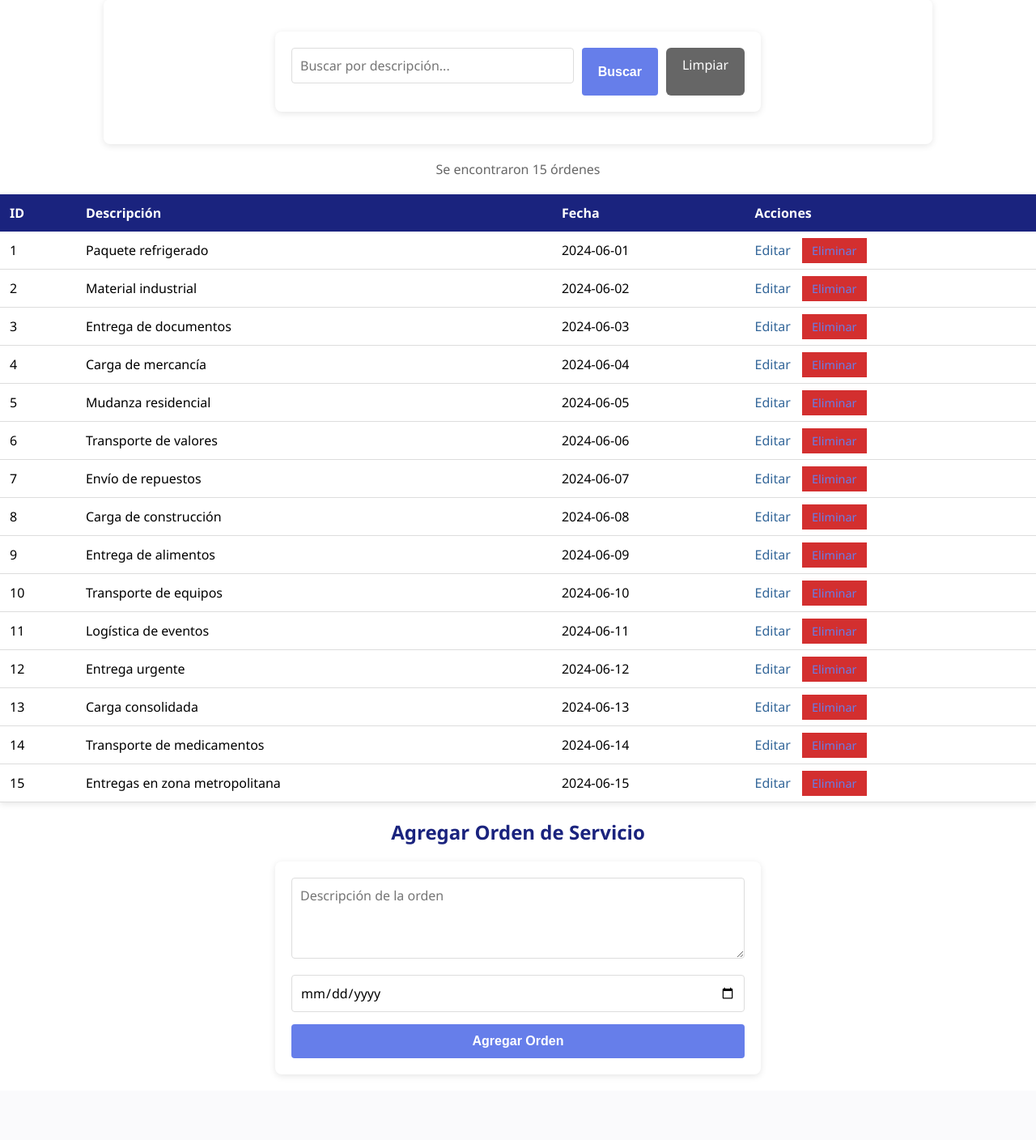
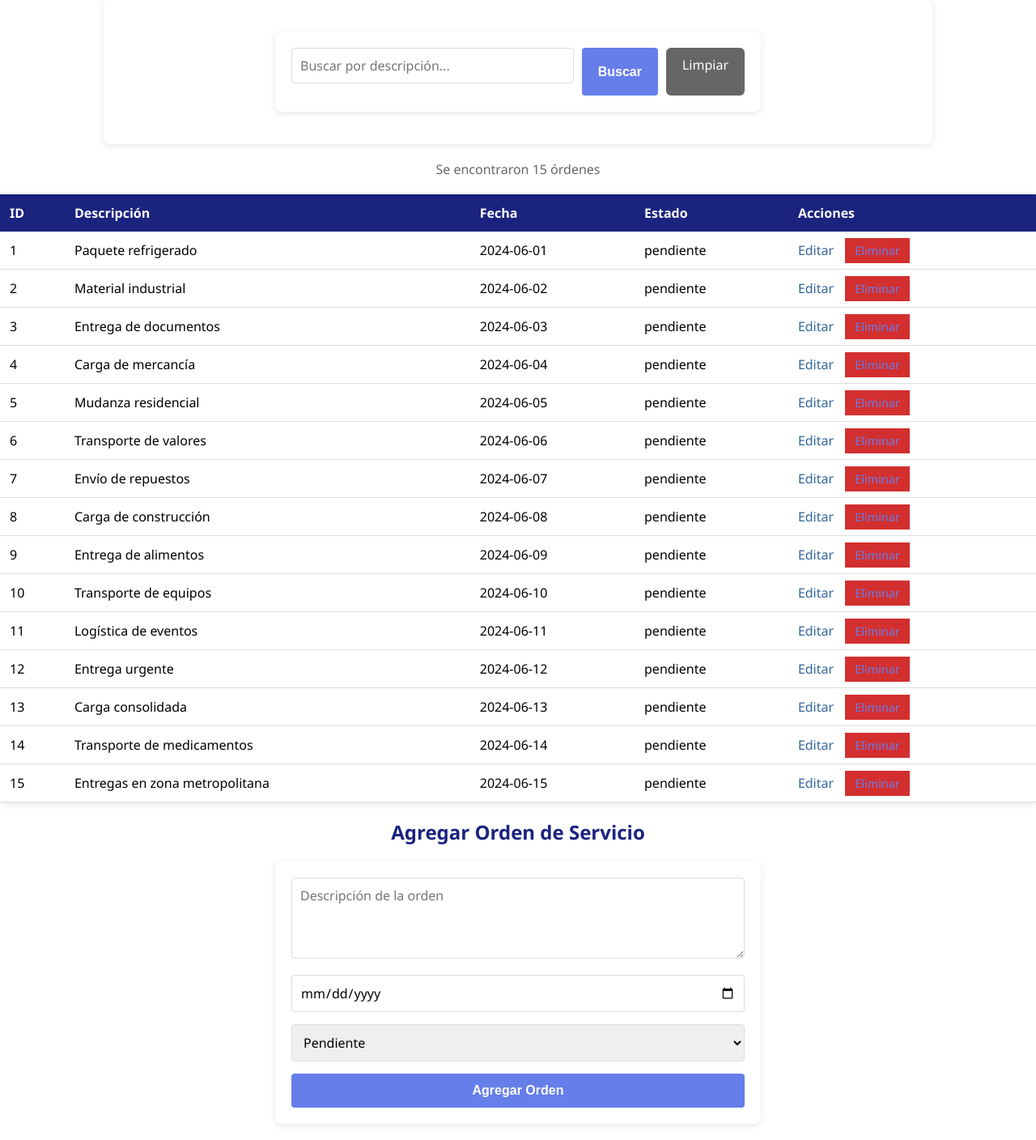
Before and after one commit to DonITpy/Bases-Proyecto-Final, a FastAPI app: page /ordenes_web in a window 1280 px wide. Shown: the part 201-1609 px from the top of the page at 81% size. Before the commit the page ends 1529 px from the top, so only its background shows below. Run offline with FastAPI, Linux system fonts and the light colour scheme; a user stored in the database is signed in; data comes from the database, SQL or seed files in the repository; data that the repository does not hold is empty.

Commit message:
Ordenes Arreglado

```diff
--- a/backend/app.py
+++ b/backend/app.py
@@ -1518,7 +1518,7 @@ def ordenes_web(request: Request, buscar: str = ""):
     })
 
 @app.post("/ordenes_create")
-def ordenes_create(request: Request, descripcion: str = Form(...), fecha: str = Form(...)):
+def ordenes_create(request: Request, descripcion: str = Form(...), fecha: str = Form(...), estado: str = Form("pendiente")):
     usuario = request.session.get("usuario")
     if not usuario or usuario["rol"] not in ["admin", "logistica"]:
         return RedirectResponse("/ordenes_web", status_code=303)
@@ -1537,13 +1537,18 @@ def ordenes_create(request: Request, descripcion: str = Form(...), fecha: str =
         error_msg = "La fecha es obligatoria"
     else:
         try:
-            from datetime import datetime
             fecha_obj = datetime.strptime(fecha, "%Y-%m-%d")
             if fecha_obj.date() > datetime.now().date():
                 error_msg = "La fecha de la orden no puede ser en el futuro"
         except:
             error_msg = "Formato de fecha inválido (use YYYY-MM-DD)"
 
+    # Validar estado
+    allowed_estados = ['pendiente', 'en progreso', 'completado', 'cancelado']
+    if not error_msg:
+        if estado not in allowed_estados:
+            error_msg = "Estado no válido"
+
     if error_msg:
         db = get_db()
         cursor = db.cursor(dictionary=True)
@@ -1560,8 +1565,8 @@ def ordenes_create(request: Request, descripcion: str = Form(...), fecha: str =
     db = get_db()
     cursor = db.cursor()
     try:
-        cursor.execute("INSERT INTO orden_servicio (descripcion, fecha) VALUES (%s,%s)",
-                       (descripcion, fecha))
+        cursor.execute("INSERT INTO orden_servicio (descripcion, fecha, estado) VALUES (%s,%s,%s)",
+                       (descripcion, fecha, estado))
         db.commit()
         db.close()
         return RedirectResponse("/ordenes_web", status_code=303)
@@ -1609,12 +1614,12 @@ def ordenes_edit(request: Request, id: int):
     return templates.TemplateResponse("ordenes_edit.html", {"request": request, "orden": orden, "usuario": usuario})
 
 @app.post("/ordenes_update/{id}")
-def ordenes_update(request: Request, id: int, descripcion: str = Form(...), fecha: str = Form(...)):
+def ordenes_update(request: Request, id: int, descripcion: str = Form(...), fecha: str = Form(...), estado: str = Form(...)):
     usuario = request.session.get("usuario")
     if not usuario or usuario["rol"] != "admin":
         return RedirectResponse("/ordenes_web", status_code=303)
 
-    # VALIDACIONES (mismo patrón que create)
+    # VALIDACIONES
     error_msg = None
 
     # Validar descripción
@@ -1628,13 +1633,18 @@ def ordenes_update(request: Request, id: int, descripcion: str = Form(...), fech
         error_msg = "La fecha es obligatoria"
     else:
         try:
-            from datetime import datetime
             fecha_obj = datetime.strptime(fecha, "%Y-%m-%d")
             if fecha_obj.date() > datetime.now().date():
                 error_msg = "La fecha de la orden no puede ser en el futuro"
         except:
             error_msg = "Formato de fecha inválido (use YYYY-MM-DD)"
 
+    # Validar estado
+    allowed_estados = ['pendiente', 'en progreso', 'completado', 'cancelado']
+    if not error_msg:
+        if estado not in allowed_estados:
+            error_msg = "Estado no válido"
+
     if error_msg:
         db = get_db()
         cursor = db.cursor(dictionary=True)
@@ -1651,10 +1661,8 @@ def ordenes_update(request: Request, id: int, descripcion: str = Form(...), fech
     db = get_db()
     cursor = db.cursor()
     try:
-        cursor.execute(
-            "UPDATE orden_servicio SET descripcion=%s, fecha=%s WHERE id_orden=%s",
-            (descripcion, fecha, id)
-        )
+        cursor.execute("UPDATE orden_servicio SET descripcion=%s, fecha=%s, estado=%s WHERE id_orden=%s",
+                       (descripcion, fecha, estado, id))
         db.commit()
         db.close()
         return RedirectResponse("/ordenes_web", status_code=303)
@@ -1669,7 +1677,7 @@ def ordenes_update(request: Request, id: int, descripcion: str = Form(...), fech
             "request": request,
             "orden": orden,
             "usuario": usuario,
-            "error": "Error al actualizar orden"
+            "error": f"Error al actualizar orden: {str(e)}"
         })
 
 # ==================== LICENCIAS ====================
--- a/backend/templates/ordenes.html
+++ b/backend/templates/ordenes.html
@@ -18,6 +18,7 @@
             <th>ID</th>
             <th>Descripción</th>
             <th>Fecha</th>
+            <th>Estado</th>
             {% if usuario and usuario["rol"] == "admin" %}
                 <th>Acciones</th>
             {% endif %}
@@ -27,6 +28,7 @@
             <td>{{ o.id_orden }}</td>
             <td>{{ o.descripcion }}</td>
             <td>{{ o.fecha }}</td>
+            <td>{{ o.estado if o.estado is defined else (o.estado or 'pendiente') }}</td>
             {% if usuario and usuario["rol"] == "admin" %}
                 <td>
                     <a href="/ordenes_edit/{{o.id_orden}}" style="color:#336699; margin-right:10px;">Editar</a>
@@ -36,11 +38,17 @@
         </tr>
         {% endfor %}
     </table>
-    {% if usuario and usuario["rol"] == "admin" %}
+    {% if usuario and usuario["rol"] in ["admin","logistica"] %}
     <h2 style="text-align:center;">Agregar Orden de Servicio</h2>
     <form method="post" action="/ordenes_create">
         <textarea name="descripcion" placeholder="Descripción de la orden" required minlength="5" maxlength="255" title="Descripción, 5-255 caracteres"></textarea>
         <input type="date" name="fecha" required>
+        <select name="estado" required>
+            <option value="pendiente">Pendiente</option>
+            <option value="en progreso">En progreso</option>
+            <option value="completado">Completado</option>
+            <option value="cancelado">Cancelado</option>
+        </select>
         <button type="submit">Agregar Orden</button>
     </form>
     {% endif %}
--- a/init/scriptFlota.sql
+++ b/init/scriptFlota.sql
@@ -142,6 +142,10 @@ INSERT INTO orden_servicio (descripcion, fecha) VALUES
 ('Carga consolidada', '2024-06-13'),
 ('Transporte de medicamentos', '2024-06-14'),
 ('Entregas en zona metropolitana', '2024-06-15');
+
+ALTER TABLE orden_servicio
+    ADD COLUMN estado ENUM('pendiente','en progreso','completado','cancelado')
+    NOT NULL DEFAULT 'pendiente';
 
 -- =====================================================
 -- VIAJE (CON FK A VEHÍCULO, CONDUCTOR Y ORDEN)
```
Also changed, not shown: backend/templates/ordenes_edit.html (+7 -0 lines).
